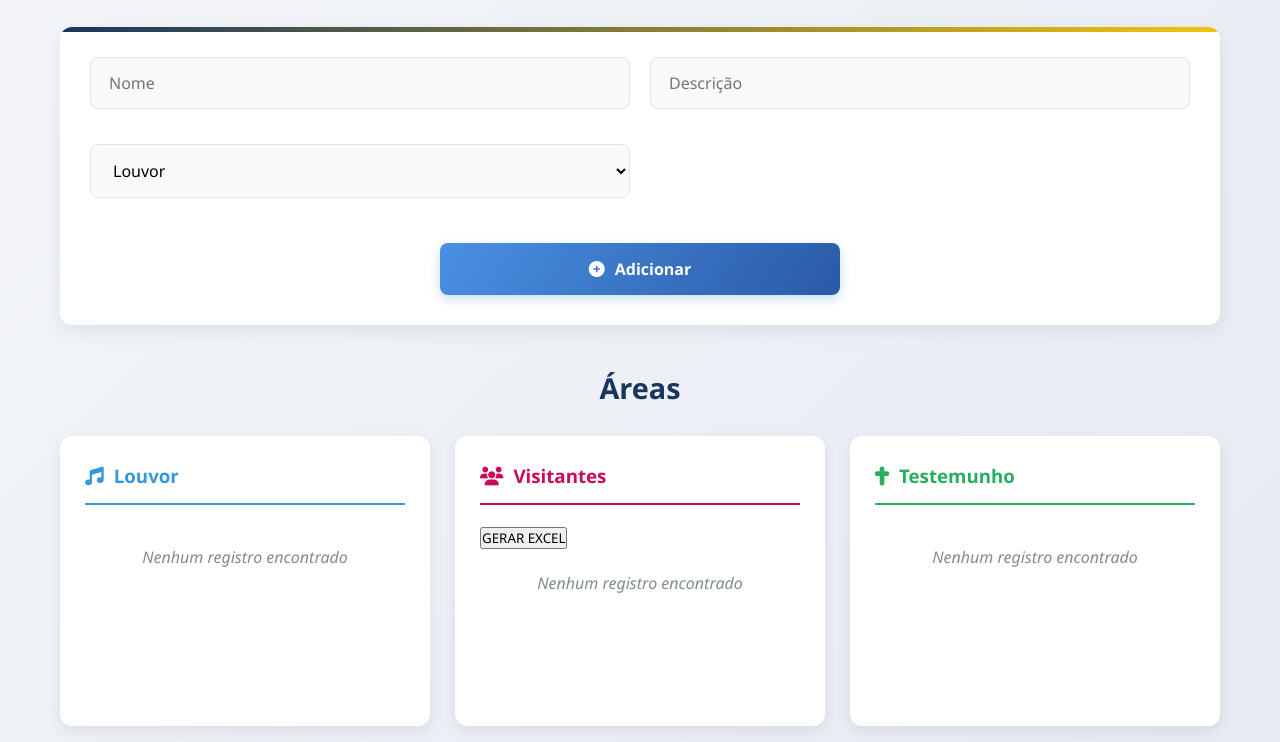
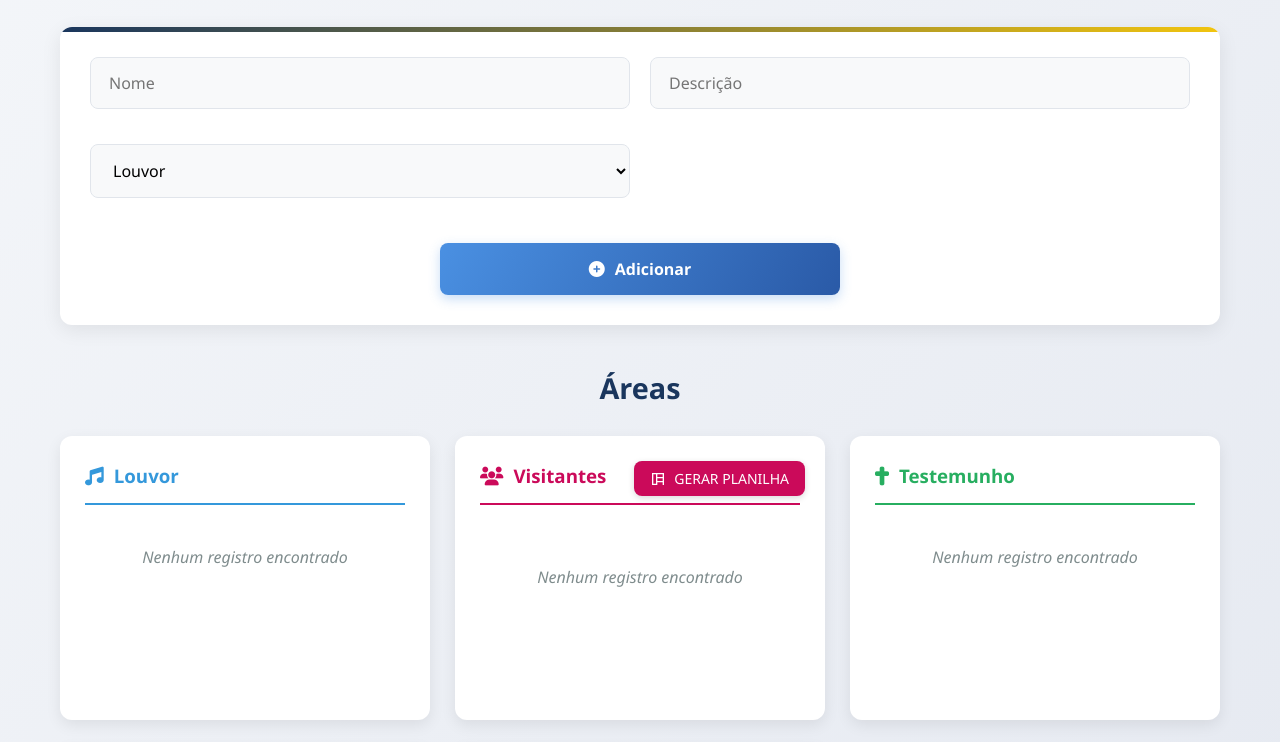
Before and after one commit to Bellodev5/sistema-sara-itapema, a website: page public/index.html in a window 1280 px wide. Shown: the part 333-1075 px from the top of the page. Drawn offline with Linux system fonts and the light colour scheme; no server answers.

Commit message:
Adição de botão gerar planilha de visitantes

```diff
--- a/public/index.html
+++ b/public/index.html
@@ -99,7 +99,15 @@
       </div>
 
       <div class="area visitante">
-        <h3><i class="fas fa-users"></i> Visitantes</h3> <button>GERAR EXCEL</button>
+        <div class="visitante-header">
+          <h3><i class="fas fa-users"></i> Visitantes</h3>
+          <button class="btn-planilha">
+            <svg xmlns="http://www.w3.org/2000/svg" viewBox="0 0 24 24">
+              <path d="M3 3v18h18V3H3zm8 2h8v4h-8V5zm0 6h8v4h-8v-4zm0 6h8v4h-8v-4zM5 5h4v14H5V5z"/>
+            </svg>
+            GERAR PLANILHA
+          </button>
+        </div>
         <div id="visitante-lista" class="lista">
           <div class="lista-vazia">Nenhum registro encontrado</div>
         </div>
--- a/public/style.css
+++ b/public/style.css
@@ -275,6 +275,52 @@ nav {
   transform: translateY(-3px);
   box-shadow: 0 6px 16px rgba(74, 144, 226, 0.4);
 }
+.btn-planilha {
+  position: absolute;
+  top: 1;
+  right: 20px;
+  display: inline-flex;
+  align-items: center;
+  background-color: #cb0a5a;
+  color: white;
+  font-size: 14px;
+  font-weight: 500;
+  border: none;
+  border-radius: 8px;
+  padding: 8px 16px;
+  cursor: pointer;
+  text-decoration: none;
+  box-shadow: 0 2px 6px rgba(0, 0, 0, 0.15);
+  transition: all 0.3s ease;
+}
+
+.btn-planilha:hover {
+  background-color: #28a745;
+  transform: translateY(-2px);
+  box-shadow: 0 4px 12px rgba(0, 0, 0, 0.2);
+}
+
+.btn-planilha svg {
+  margin-right: 8px;
+  fill: white;
+  width: 16px;
+  height: 16px;
+}
+.visitante-header {
+  display: flex;
+  justify-content: space-between;
+  align-items: flex-start;
+  margin-bottom: 20px;
+}
+
+.visitante-header h3 {
+  margin: 0;
+  padding-bottom: 12px;
+  border-bottom: 2px solid #cb0a5a;
+  color: #cb0a5a;
+  width: 100%;
+  position: relative;
+}
 
 .areas-title {
   color: var(--primary);
```
